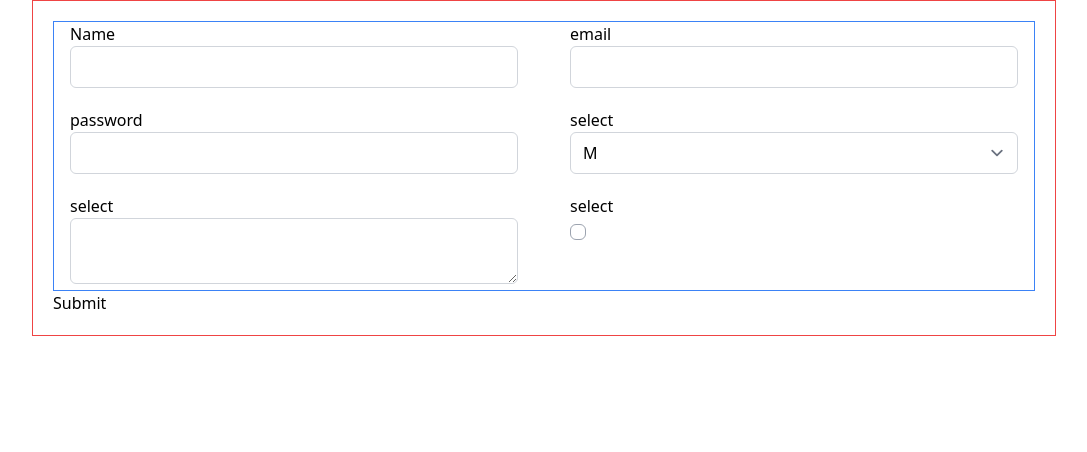
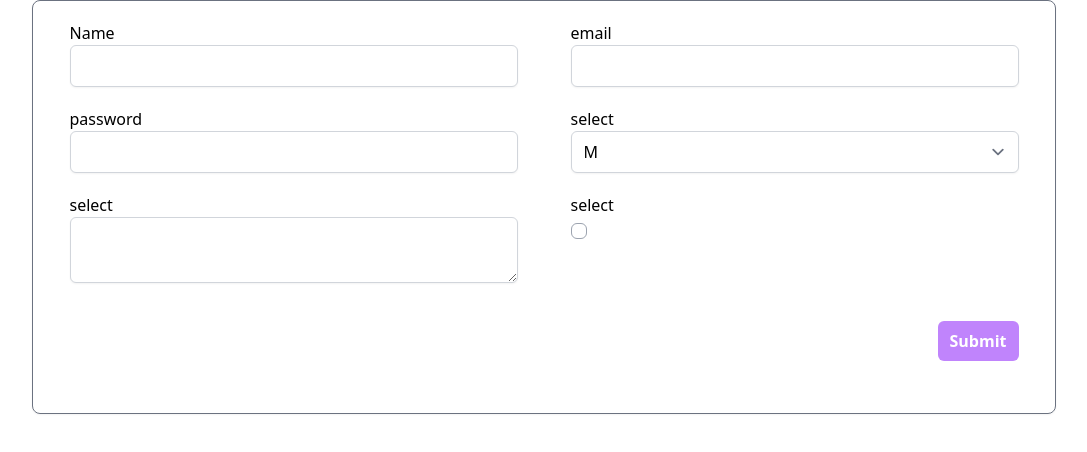
Before and after one commit to Shahriyar001/reuseable-componant, a React (Vite) app: page / in a window 1280 px wide. Shown: the top 452 px of the page, without its empty margins (96-1183 px from the left). Built offline with nearby package versions, Linux system fonts and the light colour scheme; the HTML template or start-up script is replaced by a standard one.

Commit message:
complite form design

```diff
--- a/src/componants/NormalForm/NormalForm.tsx
+++ b/src/componants/NormalForm/NormalForm.tsx
@@ -1,5 +1,6 @@
 import { useForm } from "react-hook-form";
 import cn from "../../utils/cn";
+import Button from "../ui/Button";
 
 const NormalForm = () => {
   const { register, handleSubmit } = useForm();
@@ -10,18 +11,18 @@ const NormalForm = () => {
   return (
     <form
       onSubmit={handleSubmit(onSubmit)}
-      className={cn("border border-red-500 w-full p-5 mx-auto", {
-        "max-w-5xl": double,
-        "max-w-md": !double,
-      })}
+      className={cn(
+        "border border-gray-500 rounded-lg shadow-sm w-full p-5 mx-auto",
+        {
+          "max-w-5xl": double,
+          "max-w-md": !double,
+        }
+      )}
     >
       <div
-        className={cn(
-          "border border-blue-500 grid grid-cols-1 justify-items-center  gap-5",
-          {
-            "md:grid-cols-2": double,
-          }
-        )}
+        className={cn(" grid grid-cols-1 justify-items-center  gap-5", {
+          "md:grid-cols-2": double,
+        })}
       >
         <div className="w-full max-w-md">
           <label className="block" htmlFor="name">
@@ -75,8 +76,17 @@ const NormalForm = () => {
           <input type="checkbox" />
         </div>
       </div>
-
-      <button type="submit">Submit</button>
+      <div
+        className={cn("grid grid-cols-1 justify-items-center  gap-5 my-8", {
+          "md:grid-cols-2": double,
+        })}
+      >
+        <div className="w-full max-w-md col-start-1 md:col-start-2 flex justify-end">
+          <Button className="w-full  md:w-fit" type="submit">
+            Submit
+          </Button>
+        </div>
+      </div>
     </form>
   );
 };
--- a/src/style/form.css
+++ b/src/style/form.css
@@ -41,11 +41,11 @@
   [multiple],
   textarea,
   select {
-    @apply w-full border border-gray-300 rounded-md focus:border-purple-500 focus:ring-1 focus:ring-purple-500;
+    @apply w-full border border-gray-300 rounded-md focus:border-purple-500 focus:ring-1 focus:ring-purple-500 shadow-sm;
   }
 
   [type="checkbox"],
   [type="radio"] {
-    @apply border border-gray-400 rounded-md checked:bg-purple-500 hover:bg-purple-500 focus:bg-purple-500 focus:border-purple-500 focus:ring-1 focus:ring-purple-500;
+    @apply border border-gray-400 rounded-md checked:bg-purple-500 hover:bg-purple-500  focus:border-purple-500 focus:ring-1 focus:ring-purple-500 text-purple-500;
   }
 }
```
